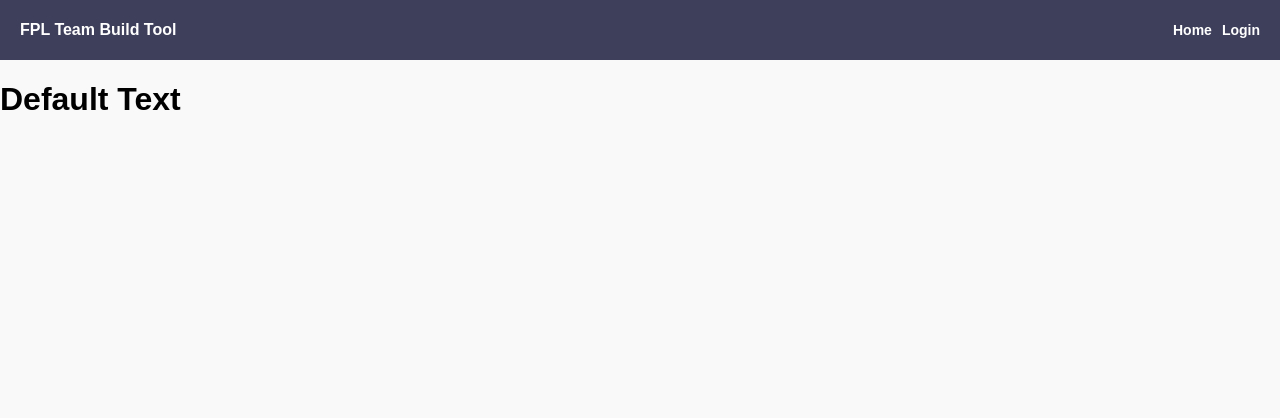
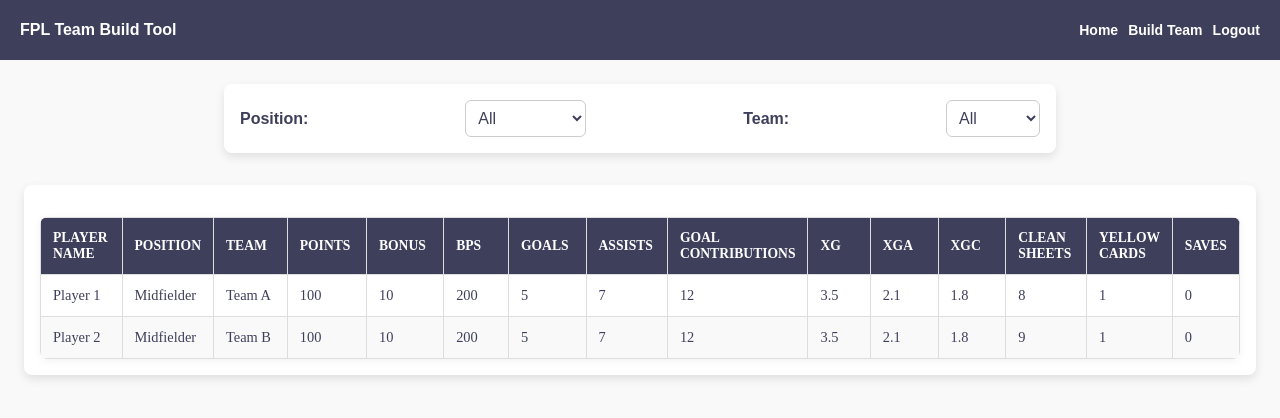
Before and after one commit to maiqkhan/fpl_team_builder, a Python web app: template app/templates/analytics/stats_page.html in a window 1280 px wide. Shown: the top 418 px of the page. Run offline with Jinja, Linux system fonts and the light colour scheme; the template is opened without the code that fills it, so the values that code supplies are empty.

Commit message:
add sortable table to analytics page

```diff
--- /dev/null
+++ b/app/static/sortable_table.js
@@ -0,0 +1,60 @@
+document.addEventListener("DOMContentLoaded", () => {
+    const table = document.getElementById("sortable-table");
+    const headers = table.querySelectorAll("th");
+    const tbody = table.querySelector("tbody");
+    const positionFilter = document.getElementById("position-filter");
+    const teamFilter = document.getElementById("team-filter");
+
+    // Sort table by column
+    headers.forEach((header, index) => {
+        header.addEventListener("click", () => {
+            const rows = Array.from(tbody.querySelectorAll("tr"));
+            const isAscending = header.classList.contains("asc");
+
+            rows.sort((a, b) => {
+                const aText = a.children[index].textContent.trim();
+                const bText = b.children[index].textContent.trim();
+
+                // Check if the column contains numeric values
+                const aValue = isNaN(aText) ? aText : parseFloat(aText);
+                const bValue = isNaN(bText) ? bText : parseFloat(bText);
+
+                if (typeof aValue === "number" && typeof bValue === "number") {
+                    return isAscending ? aValue - bValue : bValue - aValue;
+                }
+
+                return isAscending
+                    ? aValue.toString().localeCompare(bValue.toString())
+                    : bValue.toString().localeCompare(aValue.toString());
+            });
+
+            // Update the table with sorted rows
+            tbody.innerHTML = "";
+            rows.forEach(row => tbody.appendChild(row));
+
+            // Update header classes for sorting direction
+            headers.forEach(h => h.classList.remove("asc", "desc"));
+            header.classList.toggle("asc", !isAscending);
+            header.classList.toggle("desc", isAscending);
+        });
+    });
+
+    // Filter table by position and team
+    function filterTable() {
+        const positionValue = positionFilter.value.toLowerCase();
+        const teamValue = teamFilter.value.toLowerCase();
+
+        Array.from(tbody.querySelectorAll("tr")).forEach(row => {
+            const positionText = row.children[1].textContent.toLowerCase();
+            const teamText = row.children[2].textContent.toLowerCase();
+
+            const matchesPosition = !positionValue || positionText === positionValue;
+            const matchesTeam = !teamValue || teamText === teamValue;
+
+            row.style.display = matchesPosition && matchesTeam ? "" : "none";
+        });
+    }
+
+    positionFilter.addEventListener("change", filterTable);
+    teamFilter.addEventListener("change", filterTable);
+});
--- a/app/static/styles.css
+++ b/app/static/styles.css
@@ -707,3 +707,113 @@ tr:hover{
     font-weight: 600;
     color: #6c757d;
 }
+
+.filters {
+    margin: 1.5rem auto; /* Center the card horizontally */
+    padding: 1rem; /* Add padding inside the card */
+    background-color: #fff; /* White background for the card */
+    border-radius: 8px; /* Rounded corners */
+    box-shadow: 0 4px 10px rgba(0, 0, 0, 0.1); /* Subtle shadow for the card */
+    max-width: 800px; /* Limit the width of the card */
+    display: flex;
+    gap: 1.5rem;
+    align-items: center;
+    justify-content: space-between; /* Space out the filters */
+}
+
+.filters label {
+    font-weight: bold;
+    font-size: 1rem;
+    color: #3E3F5B;
+}
+
+.filters select {
+    padding: 0.5rem;
+    font-size: 1rem;
+    border: 1px solid #ccc;
+    border-radius: 6px;
+    background-color: #fff;
+    color: #3E3F5B;
+    cursor: pointer;
+    transition: all 0.2s ease;
+}
+
+.filters select:hover {
+    border-color: #3E3F5B;
+    background-color: #f9f9f9;
+}
+
+/* Enhanced styles for the sortable table */
+.table-container {
+    margin: 2rem auto; /* Center the table horizontally and add vertical spacing */
+    padding: 1rem; /* Add padding inside the card */
+    background-color: #fff; /* White background for the card */
+    border-radius: 8px; /* Rounded corners */
+    box-shadow: 0 4px 10px rgba(0, 0, 0, 0.1); /* Subtle shadow for the card */
+    max-width: 1200px; /* Limit the width of the card */
+    overflow-x: auto; /* Add horizontal scrolling for smaller screens */
+}
+
+#sortable-table {
+    width: 100%;
+    border-collapse: collapse;
+    margin-top: 1rem;
+    background-color: #fff;
+    border-radius: 8px;
+    overflow: hidden;
+    box-shadow: 0 2px 10px rgba(0, 0, 0, 0.05);
+}
+
+#sortable-table th, #sortable-table td {
+    border: 1px solid #ddd;
+    padding: 12px;
+    text-align: left;
+    font-size: 0.9rem;
+    color: #3E3F5B;
+}
+
+#sortable-table th {
+    cursor: pointer;
+    background-color: #3E3F5B;
+    color: #fff;
+    font-weight: bold;
+    text-transform: uppercase;
+    font-size: 0.85rem;
+    transition: background-color 0.2s ease;
+}
+
+#sortable-table th:hover {
+    background-color: #2d3348;
+}
+
+#sortable-table tr:nth-child(even) {
+    background-color: #f9f9f9;
+}
+
+#sortable-table tr:hover {
+    background-color: #e0e0e0;
+}
+
+#sortable-table td {
+    font-size: 0.9rem;
+    color: #3E3F5B;
+}
+
+/* Add hover effect for table rows */
+#sortable-table tr:hover td {
+    background-color: #f1f1f1;
+    color: #000;
+}
+
+/* Add sorting indicator styles */
+#sortable-table th.asc::after {
+    content: " ▲";
+    font-size: 0.8rem;
+    color: #fff;
+}
+
+#sortable-table th.desc::after {
+    content: " ▼";
+    font-size: 0.8rem;
+    color: #fff;
+}
--- a/app/templates/analytics/stats_page.html
+++ b/app/templates/analytics/stats_page.html
@@ -1 +1,97 @@
 {% extends "base.html" %}
+
+{% block links %}
+    <li><a href="/">Home</a></li>
+    <li><a href="/build_tool">Build Team</a></li>
+    <li><a href="logout">Logout</a></li>
+{% endblock %}
+
+
+{% block content %}
+
+<div class="filters">
+    <label for="position-filter">Position:</label>
+    <select id="position-filter">
+        <option value="">All</option>
+        <option value="Goalkeeper">Goalkeeper</option>
+        <option value="Defender">Defender</option>
+        <option value="Midfielder">Midfielder</option>
+        <option value="Forward">Forward</option>
+    </select>
+
+    <label for="team-filter">Team:</label>
+    <select id="team-filter">
+        <option value="">All</option>
+        <option value="Team A">Team A</option>
+        <option value="Team B">Team B</option>
+        <option value="Team C">Team C</option>
+    </select>
+</div>
+
+<div class="table-container">
+<table id="sortable-table">
+    <thead>
+        <tr>
+            <th data-sort="player_name">Player Name</th>
+            <th data-sort="position">Position</th>
+            <th data-sort="team">Team</th>
+            <th data-sort="points">Points</th>
+            <th data-sort="bonus">Bonus</th>
+            <th data-sort="bps">BPS</th>
+            <th data-sort="goals">Goals</th>
+            <th data-sort="assists">Assists</th>
+            <th data-sort="goal_contributions">Goal Contributions</th>
+            <th data-sort="xg">xG</th>
+            <th data-sort="xga">xGA</th>
+            <th data-sort="xgc">xGC</th>
+            <th data-sort="clean_sheets">Clean Sheets</th>
+            <th data-sort="yellow_cards">Yellow Cards</th>
+            <th data-sort="saves">Saves</th>
+        </tr>
+    </thead>
+    <tbody>
+        <!-- Example row -->
+        <tr>
+            <td>Player 1</td>
+            <td>Midfielder</td>
+            <td>Team A</td>
+            <td>100</td>
+            <td>10</td>
+            <td>200</td>
+            <td>5</td>
+            <td>7</td>
+            <td>12</td>
+            <td>3.5</td>
+            <td>2.1</td>
+            <td>1.8</td>
+            <td>8</td>
+            <td>1</td>
+            <td>0</td>
+        </tr>
+        <tr>
+            <td>Player 2</td>
+            <td>Midfielder</td>
+            <td>Team B</td>
+            <td>100</td>
+            <td>10</td>
+            <td>200</td>
+            <td>5</td>
+            <td>7</td>
+            <td>12</td>
+            <td>3.5</td>
+            <td>2.1</td>
+            <td>1.8</td>
+            <td>9</td>
+            <td>1</td>
+            <td>0</td>
+        </tr>
+        <!-- Add more rows dynamically -->
+    </tbody>
+</table>
+</div>
+
+<script src="/static/sortable_table.js"></script>
+
+
+
+{% endblock %}
```
